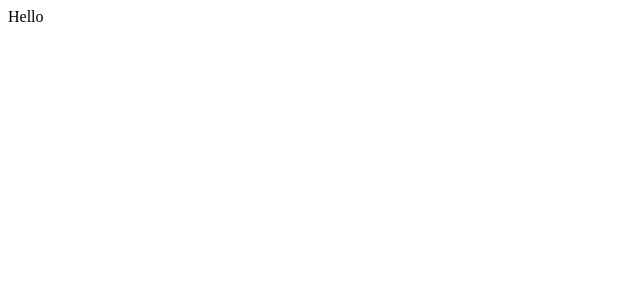
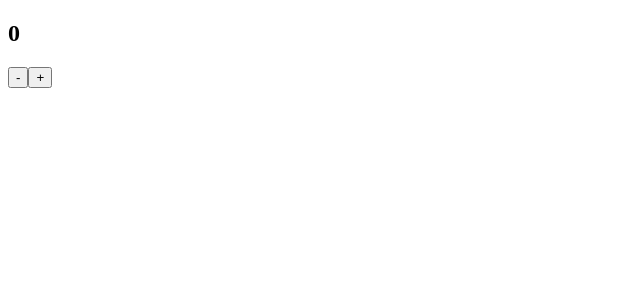
Before and after one commit to play-js/redux-saga-playground, a React (Create React App) app: page / in a window 1280 px wide. Shown: the top 300 px of the page, without its empty margins (0-640 px from the left). Built offline with nearby package versions, Linux system fonts and the light colour scheme.

Commit message:
count 추가

```diff
--- a/src/App.js
+++ b/src/App.js
@@ -2,7 +2,13 @@ import React, { Component } from "react";
 
 class App extends Component {
   render() {
-    return <div className="App">Hello</div>;
+    return (
+      <div className="App">
+        <h2>{this.props.value}</h2>
+        <button>-</button>
+        <button>+</button>
+      </div>
+    );
   }
 }
 
--- a/src/index.js
+++ b/src/index.js
@@ -9,10 +9,13 @@ import { reducer } from "./reducer";
 const store = createStore(reducer, applyMiddleware());
 const action = type => store.dispatch({ type });
 
+console.log(store.getState());
+
 ReactDOM.render(
   <App
     onIncrement={() => action("INCREMENT")}
     onDecrement={() => action("DECREMENT")}
+    value={store.getState()}
   />,
   document.getElementById("root")
 );
```
